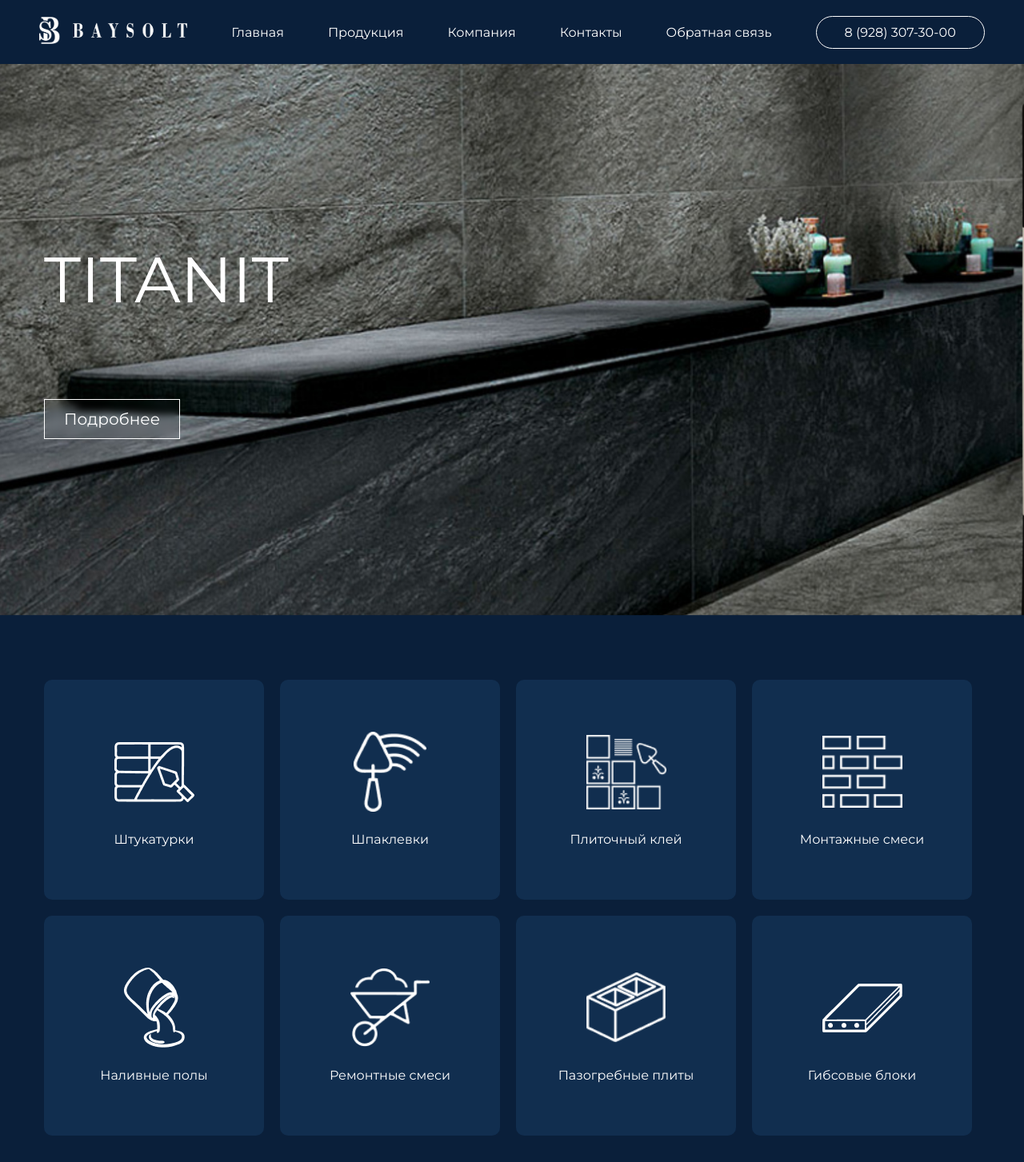
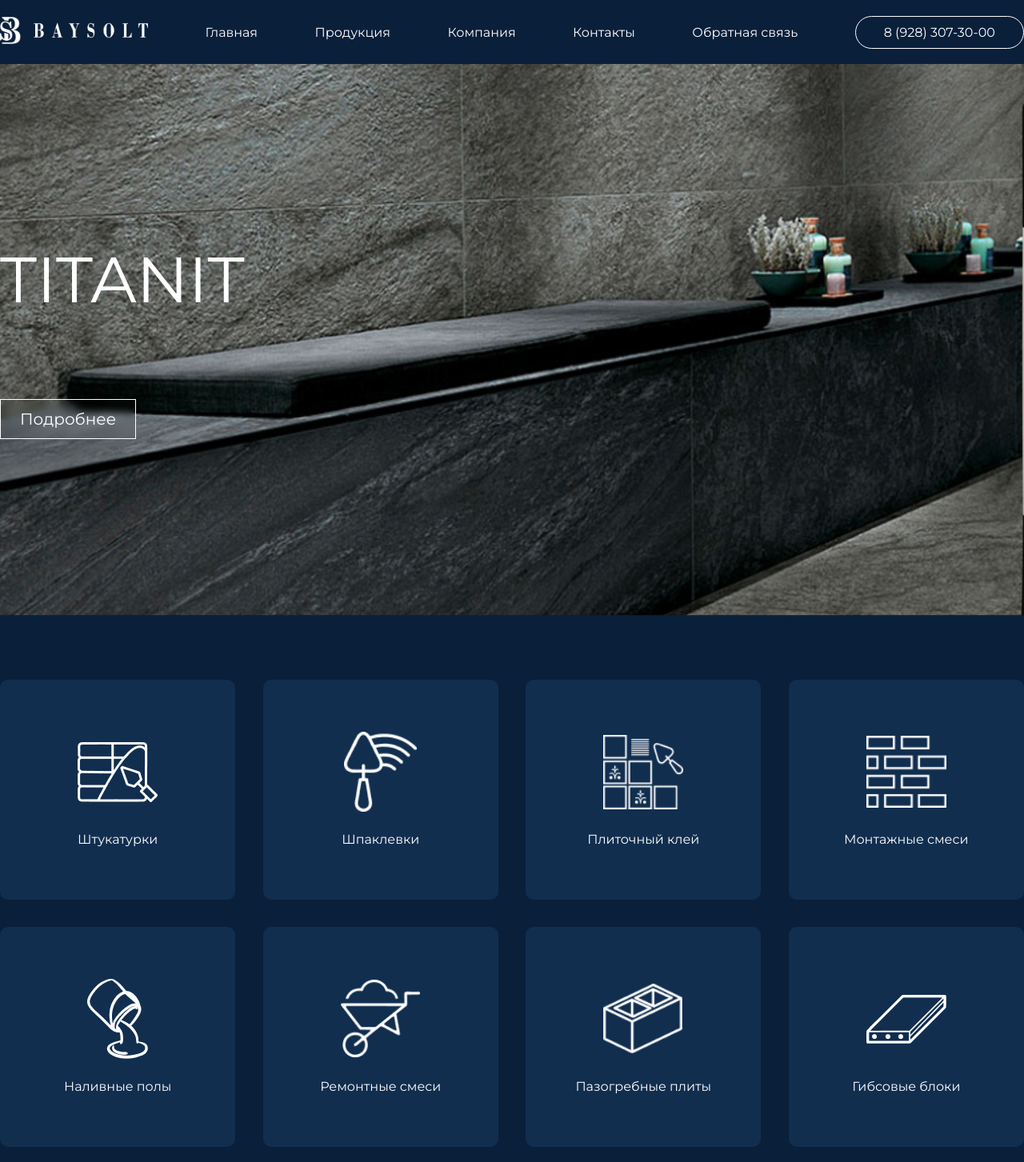
Before and after one commit to AlazarStudio/baysolt, a React (Vite) app: page / in a window 1280 px wide. Shown: the top 1453 px of the page at 80% size. Built offline with nearby package versions, Linux system fonts and the light colour scheme.

Commit message:
Update errors

```diff
--- a/src/App.jsx
+++ b/src/App.jsx
@@ -18,12 +18,12 @@
       <Routes>
         <Route path="/" element={<Layout />}>
           <Route index element={<MainPage />} />
-          <Route index element={<ProductionPage />} />
-          <Route index element={<ProductPage />} />
-          <Route index element={<AboutPage />} />
-          <Route index element={<DocumentsPage />} />
-          <Route index element={<ContactPage />} />
-          <Route index element={<FeedbackPage />} />
+          <Route path="/production" element={<ProductionPage />} />
+          <Route path="/product" element={<ProductPage />} />
+          <Route path="/about" element={<AboutPage />} />
+          <Route path="/documents" element={<DocumentsPage />} />
+          <Route path="/contact" element={<ContactPage />} />
+          <Route path="/feedback" element={<FeedbackPage />} />
 
           <Route path="*" element={<NonFoundPage />} />
         </Route>
--- a/src/Components/Blocks/Footer/Footer.module.css
+++ b/src/Components/Blocks/Footer/Footer.module.css
@@ -18,7 +18,6 @@
     flex-direction: column;
     align-items: center;
     justify-content: center;
-    /* gap: 55px; */
     width: var(--width-block);
 }
 
--- a/src/Components/Blocks/Header/Header.module.css
+++ b/src/Components/Blocks/Header/Header.module.css
@@ -5,6 +5,7 @@
     background: #0A1F3A;
     height: 80px;
     color: #fff;
+    width: 100%;
 }
 
 .headerLink {
@@ -14,9 +15,9 @@
 .headerSection {
     display: flex;
     align-items: center;
-    justify-content: center;
+    justify-content: space-between;
     gap: 55px;
-    width: 100%;
+    width: var(--width-block);
 }
 
 .headerImg {
--- a/src/Components/Items/CategoryItem/CategoryItem.module.css
+++ b/src/Components/Items/CategoryItem/CategoryItem.module.css
@@ -5,7 +5,7 @@
   justify-content: center;
   gap: 25px;
   height: 275px;
-  width: 275px;
+  width: 23%;
   border-radius: 10px;
   background-color: var(--color-perlblue);
 }
--- a/src/Components/Pages/ProductionPage.jsx
+++ b/src/Components/Pages/ProductionPage.jsx
@@ -1,9 +1,10 @@
 import React from "react";
+import SectionProduction from "../Sections/SectionProduction/SectionProduction";
 
 function ProductionPage({ children, ...props }) {
     return (
         <>
-            Main
+            <SectionProduction/>
         </>
      );
 }
--- a/src/Components/Sections/SectionCategory/SectionCategory.module.css
+++ b/src/Components/Sections/SectionCategory/SectionCategory.module.css
@@ -9,5 +9,6 @@
   display: flex;
   flex-wrap: wrap;
   width: var(--width-block);
-  gap: 20px;
+  gap: 34px;
+  justify-content: space-between;
 }
--- /dev/null
+++ b/src/Components/Sections/SectionProduction/SectionProduction.jsx
@@ -0,0 +1,19 @@
+import React from "react";
+import classes from './SectionProduction.module.css';
+
+import CenterBlock from "../../Standart/CenterBlock/CenterBlock";
+import WidthBlock from "../../Standart/WidthBlock/WidthBlock";
+
+function SectionProduction({ children, ...props }) {
+    return (
+        <>
+            <CenterBlock>
+                <WidthBlock>
+                    asdfgsedfg
+                </WidthBlock>
+            </CenterBlock>
+        </>
+     );
+}
+
+export default SectionProduction;
--- /dev/null
+++ b/src/Components/Standart/WidthBlock/WidthBlock.jsx
@@ -0,0 +1,14 @@
+import React from "react";
+import classes from './WidthBlock.module.css';
+
+function WidthBlock({ children, ...props }) {
+    return (
+        <>
+            <div {...props} className={classes.WidthBlock}>
+                {children}
+            </div>
+        </>
+     );
+}
+
+export default WidthBlock;
--- /dev/null
+++ b/src/Components/Standart/WidthBlock/WidthBlock.module.css
@@ -0,0 +1,6 @@
+.WidthBlock{
+    width: var(--blockWidth);
+    display: flex;
+    flex-direction: column;
+    gap: 80px;
+}
--- a/src/index.css
+++ b/src/index.css
@@ -12,7 +12,7 @@
 
 :root {
     --blockWidth: 1300px;
-    --width-block: 1170px;
+    --width-block: 1300px;
     --color-white: #ffffff;
     --color-background: #0A1F3A;
     --color-perlblue: #112E4F;
```
Also changed, not shown: src/Components/Sections/SectionProduction/SectionProduction.module.css (added).
